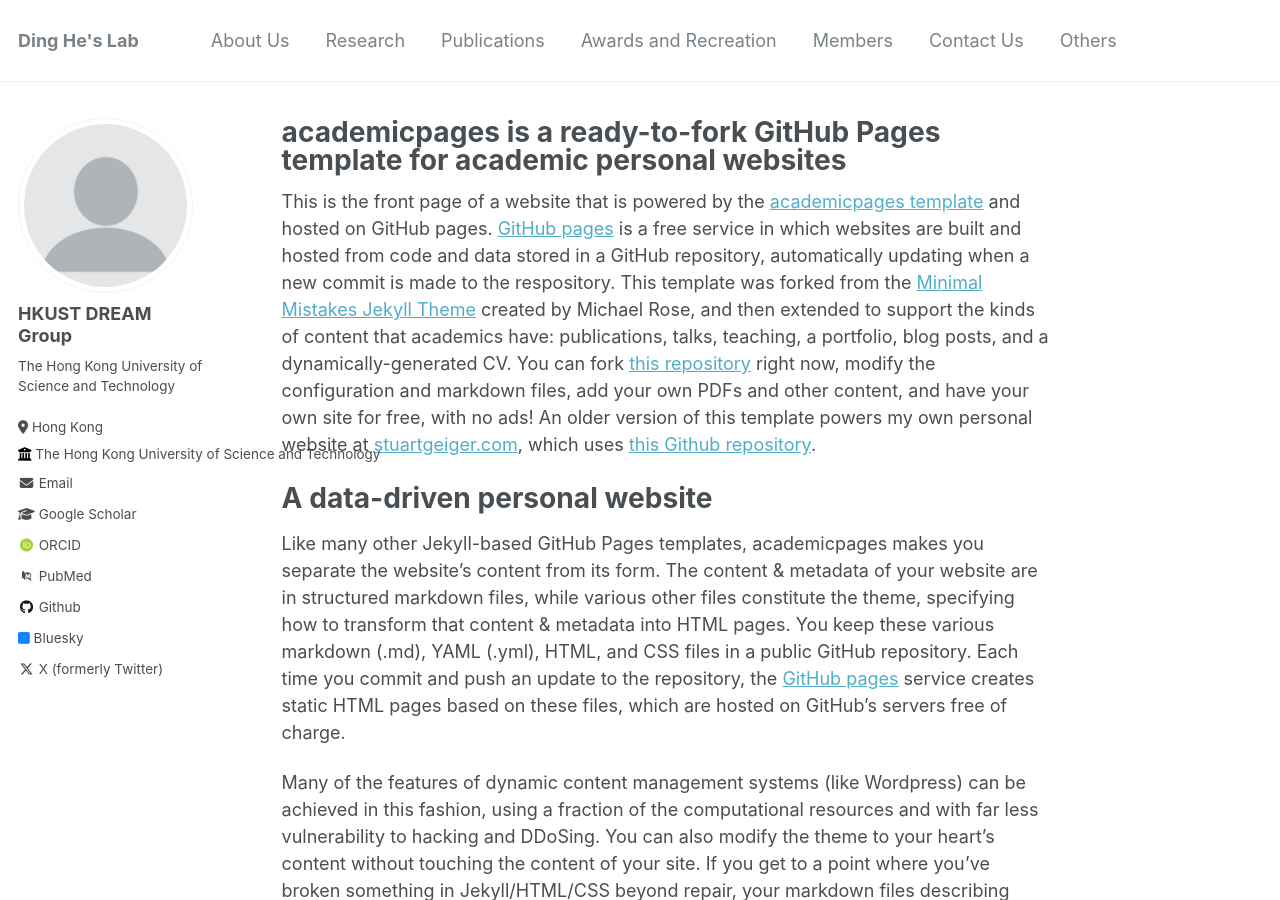
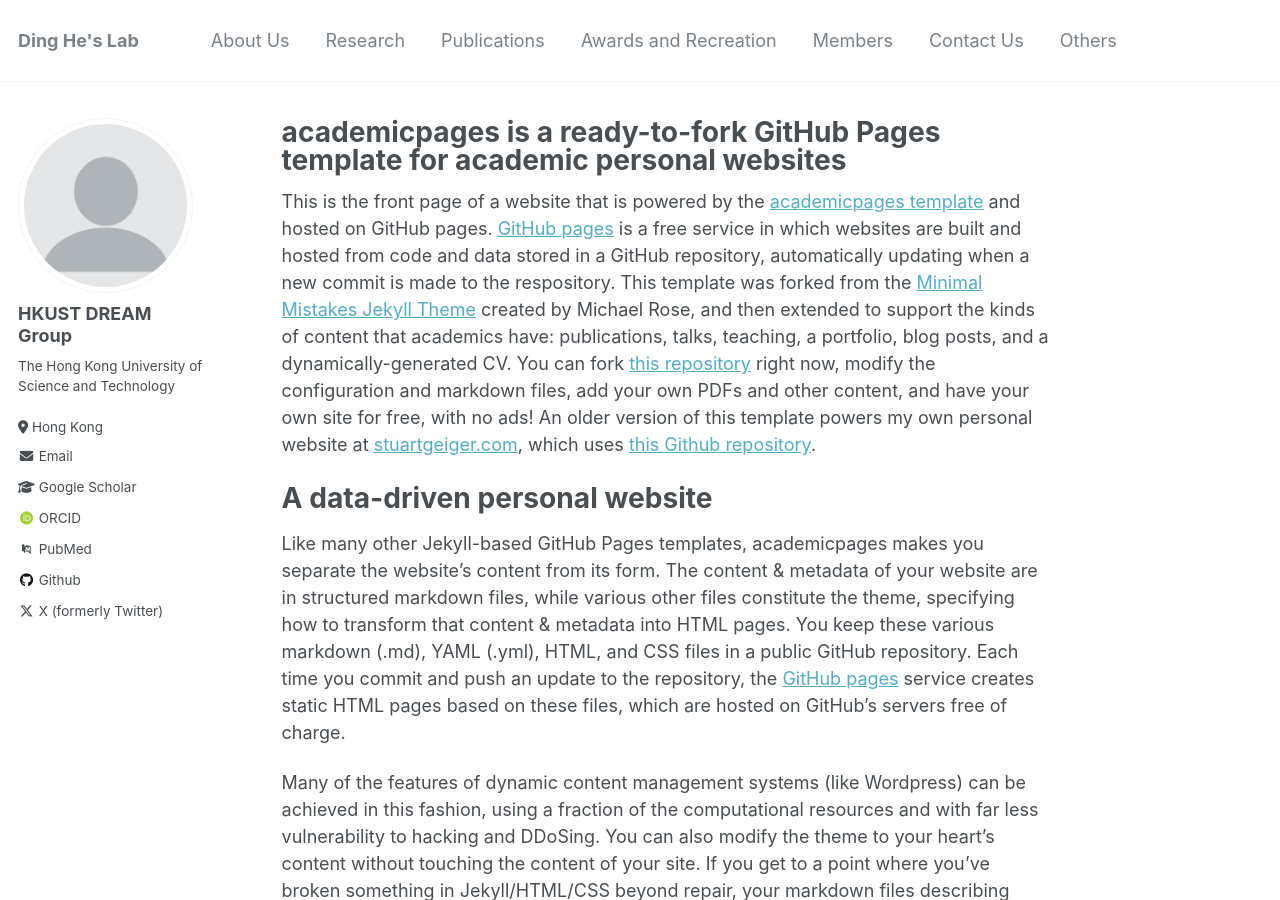
Before and after one commit to hkustDingHe/hkustDingHe.github.io, a Jekyll site: the page built from _pages/about.md, in a window 1280 px wide and 900 px high. Built offline with Jekyll 4.4.1, drawn with Linux system fonts in a browser that asks for light colours; some web fonts are replaced.

Commit message:
Update _config.yml

```diff
--- a/_config.yml
+++ b/_config.yml
@@ -26,7 +26,7 @@
   pronouns         : # example: "she/her"
   bio              : "The Hong Kong University of Science and Technology"
   location         : "Hong Kong"
-  employer         : "The Hong Kong University of Science and Technology"
+  #employer         : "The Hong Kong University of Science and Technology"
   uri              : # URL
   email            : "none@example.org"
 
@@ -47,7 +47,7 @@
   stackoverflow    : # User number or user number and name (i.e., use "1" or "1/jeff-atwood")
 
   # Social media
-  bluesky          : "bsky.app" # Replace this with you Bluesky username
+  bluesky          : #"bsky.app" # Replace this with you Bluesky username
   facebook         : # Username
   flickr           : # Username
   foursquare       : # Username
```
